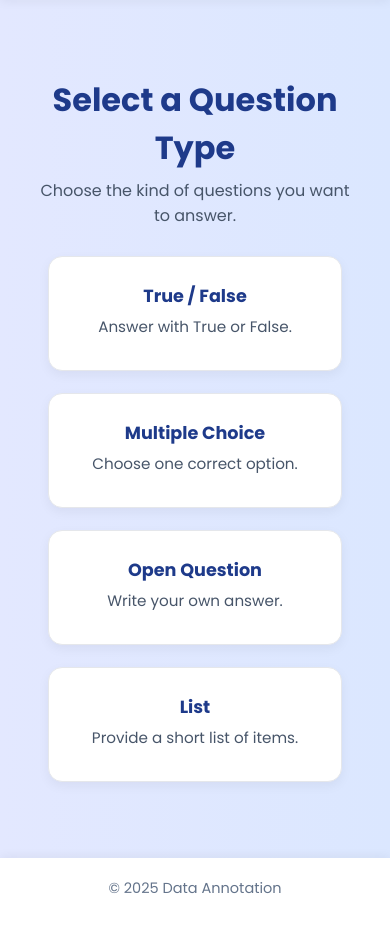
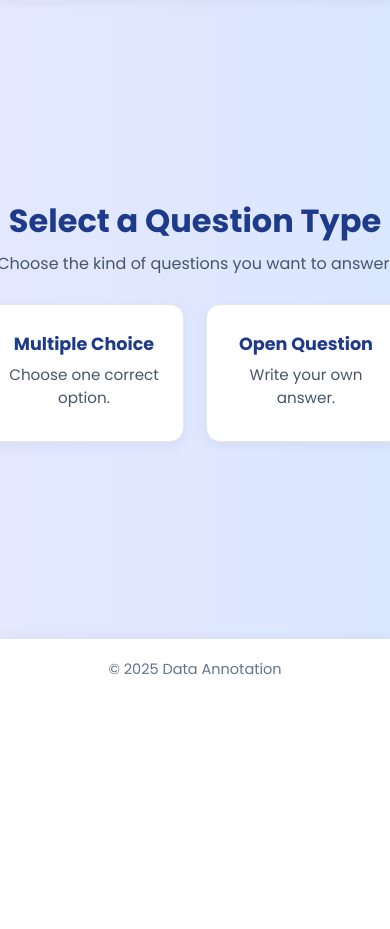
Before and after one commit to AmrBinMohmmad/Turath, a PHP site: page /types.html in a window 390 px wide; the page is wider, and only the part inside the window is pictured. Shown: the part 134-1063 px from the top of that part. After the commit the page ends 809 px from the top of that part, so only its background shows below. Run offline with PHP 8.4, Linux system fonts and the light colour scheme.

Commit message:
Update style.css

```diff
--- a/style.css
+++ b/style.css
@@ -301,17 +301,9 @@ footer {
   font-size: 0.95rem;
 }
 .types-wrapper {
-  flex: 1; /* takes available height */
+  flex: 1;
   display: flex;
   justify-content: center;
   align-items: center;
   padding: 20px;
 }
-
-/* Responsive */
-@media (max-width: 1024px) {
-  .types-grid { grid-template-columns: repeat(2, minmax(200px, 1fr)); }
-}
-@media (max-width: 560px) {
-  .types-grid { grid-template-columns: 1fr; }
-}
```
